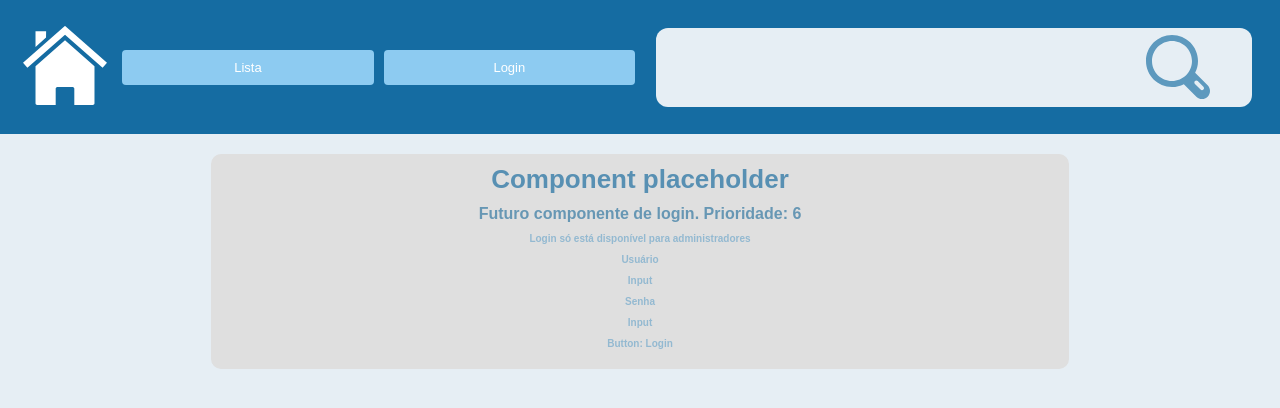
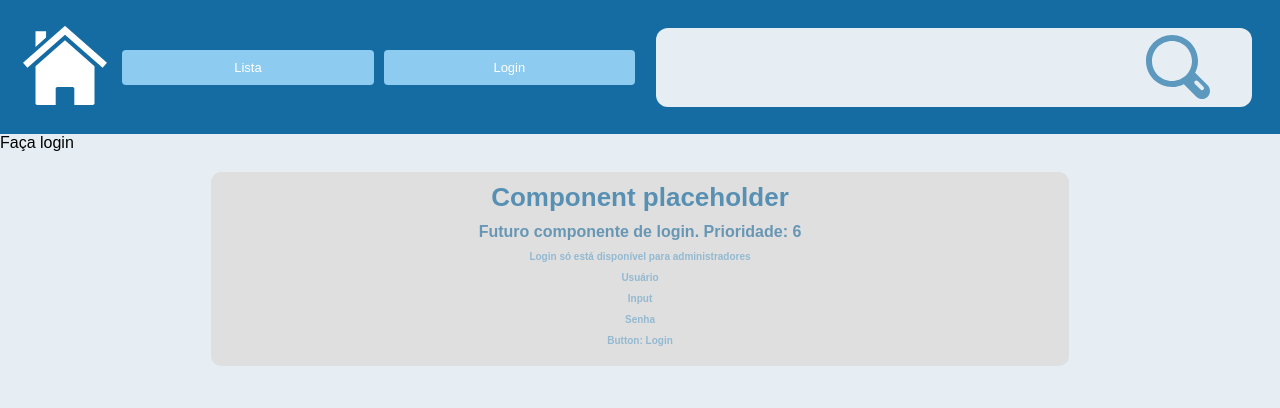
Before and after one commit to DioneMartins/biblioteca-cp2, a React (Create React App) app: page /login in a window 1280 px wide. Shown: the top 408 px of the page. Built offline with nearby package versions, Linux system fonts and the light colour scheme.

Commit message:
Added start of login component

```diff
--- a/src/components/index.jsx
+++ b/src/components/index.jsx
@@ -2,3 +2,4 @@ export { default as Header } from './header/Header';
 export { default as Navbar } from './navbar/Navbar';
 export { default as BookCard } from './bookCards/BookCard';
 export { default as Unfinished } from './debugWorkInProgress/DebugWorkInProgress';
+export { default as LoginComponent } from './loginComponent/LoginComponent';
--- /dev/null
+++ b/src/components/loginComponent/LoginComponent.jsx
@@ -0,0 +1,10 @@
+import React, { useState, useEffect } from 'react';
+import { getAuth, signInWithEmailAndPassword } from 'firebase/auth';
+
+export default function LoginComponent() {
+  return (
+    <>
+      <p>Faça login</p>
+    </>
+  );
+}
--- a/src/pages/login/Login.jsx
+++ b/src/pages/login/Login.jsx
@@ -1,10 +1,11 @@
 import React from 'react';
-import { Navbar, Unfinished } from '../../components';
+import { Navbar, LoginComponent, Unfinished } from '../../components';
 
 export default function Login() {
   return (
     <div>
       <Navbar />
+      <LoginComponent />
       <Unfinished
         pageName="Futuro componente de login. Prioridade: 6"
         message={[
@@ -12,7 +13,6 @@ export default function Login() {
           'Usuário',
           'Input',
           'Senha',
-          'Input',
           'Button: Login',
         ]}
       />
```
Also changed, not shown: src/components/loginComponent/LoginComponent.module.css (added).
